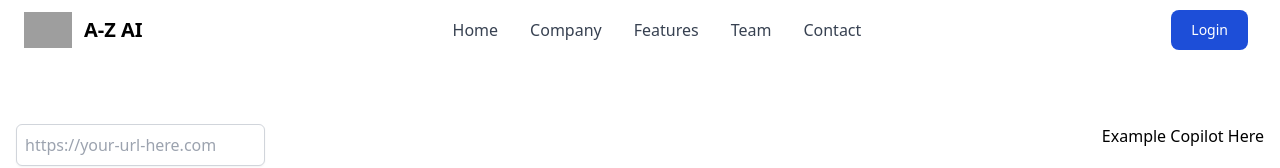
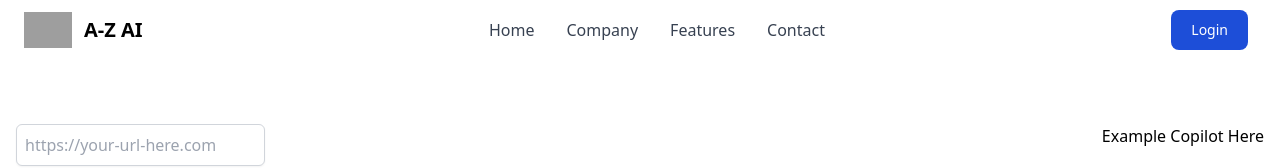
Before and after one commit to Julian-Tipler/jzai-website, a React (Vite) app: page / in a window 1280 px wide. Shown: the top 168 px of the page. Built offline with nearby package versions, Linux system fonts and the light colour scheme; no server answers; grey boxes are pictures that could not be loaded.

Commit message:
removed team

```diff
--- a/src/components/Header.tsx
+++ b/src/components/Header.tsx
@@ -1,11 +1,5 @@
 import { IconType } from "react-icons";
-import {
-  FiHome,
-  FiCompass,
-  FiStar,
-  FiSettings,
-  FiSmartphone,
-} from "react-icons/fi";
+import { FiHome, FiCompass, FiSettings, FiSmartphone } from "react-icons/fi";
 import { Link } from "react-router-dom";
 import { useState } from "react";
 import { LoginModal } from "./LoginModal";
@@ -22,7 +16,6 @@ const linkItems: Array<LinkItemProps> = [
   { name: "Home", icon: FiHome, href: "/" },
   { name: "Company", icon: FiSmartphone, href: "/company" },
   { name: "Features", icon: FiCompass, href: "/features" },
-  { name: "Team", icon: FiStar, href: "/team" },
   { name: "Contact", icon: FiSettings, href: "/contact" },
 ];
 
@@ -87,7 +80,7 @@ export const Header = () => {
             className="hidden justify-between items-center w-full lg:flex lg:w-auto lg:order-1"
             id="mobile-menu-2"
           >
-            <ul className="flex flex-col mt-4 font-medium lg:flex-row lg:space-x-8 lg:mt-0">
+            <ul className="flex flex wrap-col mt-4 font-medium lg:flex-row lg:space-x-8 lg:mt-0">
               {linkItems.map((item, i) => (
                 <LinkItem key={`link-item-${i}`} {...item} />
               ))}
--- a/src/components/SidebarLayout.tsx
+++ b/src/components/PublicLayout.tsx
@@ -1,7 +1,7 @@
 import { Header } from "./Header";
 import { Outlet } from "react-router-dom";
 
-export const SidebarLayout = () => {
+export const PublicLayout = () => {
   return (
     <div>
       <Header />
--- a/src/views/Team.tsx
+++ /dev/null
@@ -1,6 +0,0 @@
-
-export const Team = () => {
-  return (
-    <div>Team</div>
-  )
-}
```
Also changed, not shown: src/App.tsx (+5 -7 lines).
